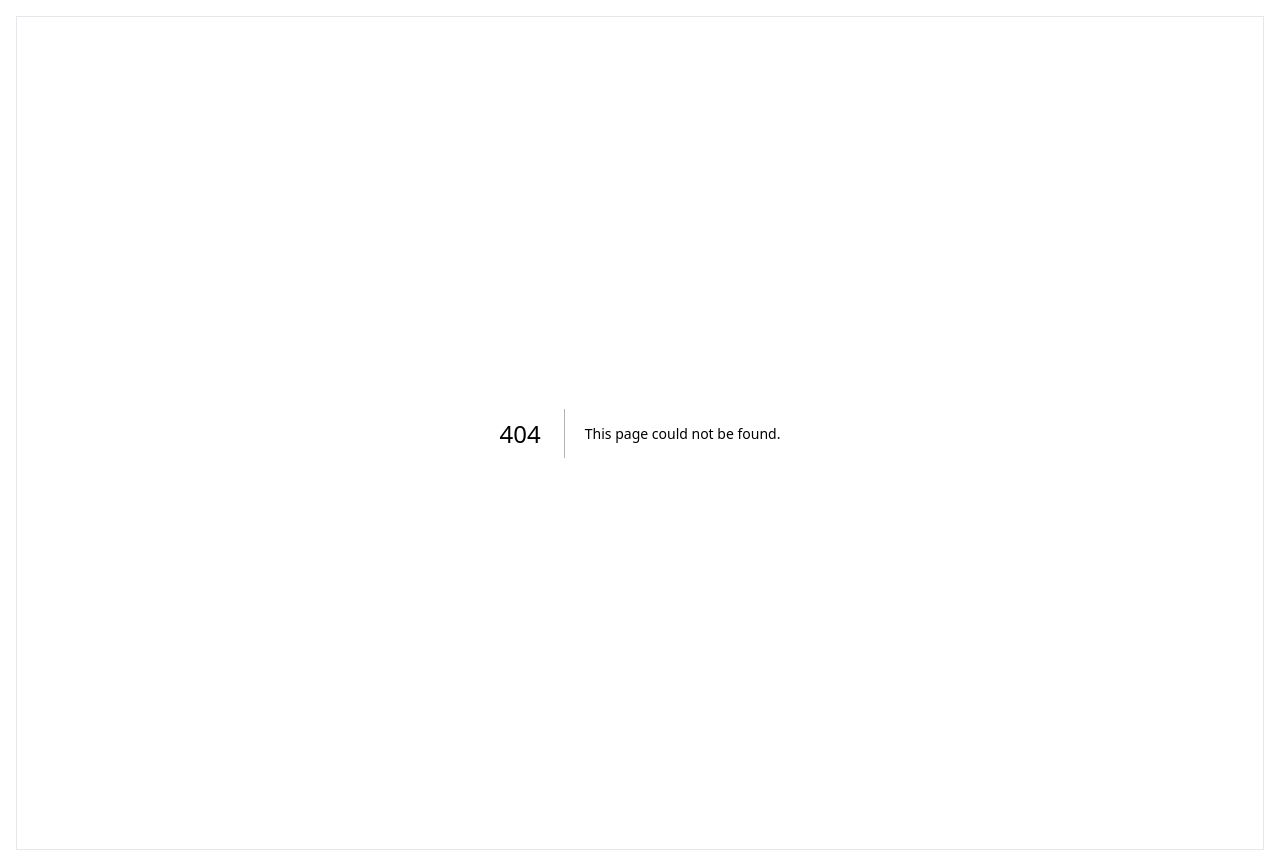
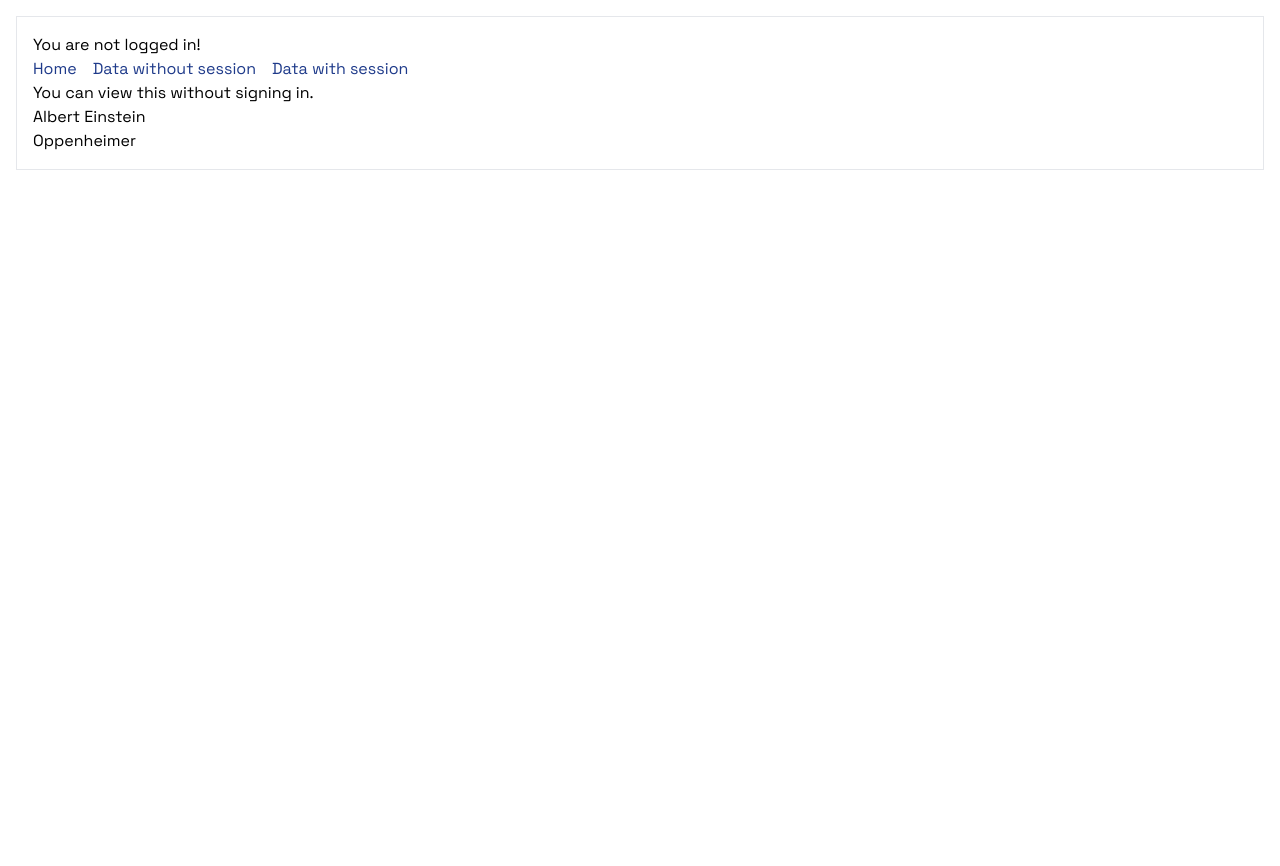
Before and after one commit to iambstha/next-auth-implementation, a Next.js app: page /data-without-session in a window 1280 px wide. Before the commit this address had no page. After the commit the page ends 800 px from the top, so only its background shows below. Built offline with nearby package versions, Linux system fonts and the light colour scheme; no server answers.

Commit message:
data with session

```diff
--- a/app/api/data/route.js
+++ b/app/api/data/route.js
@@ -3,8 +3,8 @@ import { NextResponse } from 'next/server'
 export async function GET(req, res) {
     console.log('Hello')
     const lists = [
-        {id: 1, name: 'John Doe'},
-        {id: 2, name: 'Helen Keller'},
+        {id: 1, name: 'Albert Einstein'},
+        {id: 2, name: 'Oppenheimer'},
     ]
   return NextResponse.json({ lists })
 }
--- /dev/null
+++ b/app/data-with-session/page.js
@@ -0,0 +1,38 @@
+'use client'
+import { useState, useEffect } from "react"
+import { useSession } from "next-auth/react"
+
+export default function Home() {
+  const [data, setData] = useState([])
+  const {data: session } = useSession()
+  useEffect(() => {
+    const fetchData = async () => {
+      try {
+        const response = await fetch('/api/data');
+      const data = await response.json();
+      setData(data);
+      } catch (error) {
+        console.log(error)
+      }
+    }
+    fetchData()
+  }, [])
+
+  console.log(data)
+  if(!session){
+    return <span>Please sign in to view this data.</span>
+  }
+  else{
+
+    return <span>You can see this section, because you are signed in.</span>
+  }
+
+}
+
+// export async function getServerSideProps(context) {
+//   return {
+//     props: {
+//       session: await getServerSession(context.req, context.res, authOptions),
+//     },
+//   }
+// }
--- /dev/null
+++ b/app/data-without-session/page.js
@@ -0,0 +1,39 @@
+'use client'
+import { useState, useEffect } from "react"
+
+export default function Home() {
+  const [data, setData] = useState([])
+  useEffect(() => {
+    const fetchData = async () => {
+      try {
+        const response = await fetch('/api/data');
+      const data = await response.json();
+      setData(data);
+      } catch (error) {
+        console.log(error)
+      }
+    }
+    fetchData()
+  }, [])
+
+  console.log(data)
+
+  return (
+    <div>
+      <div>
+        <span>You can view this without signing in.</span>
+        <ul>
+        {data?.lists?.map(d => <li>{d.name}</li> )}
+        </ul>
+      </div>
+    </div>
+  )
+}
+
+// export async function getServerSideProps(context) {
+//   return {
+//     props: {
+//       session: await getServerSession(context.req, context.res, authOptions),
+//     },
+//   }
+// }
--- a/app/layout.js
+++ b/app/layout.js
@@ -1,6 +1,8 @@
+import Nav from '@/components/Nav'
 import './globals.css'
 import Provider from '@/components/Provider'
 import { Space_Grotesk } from 'next/font/google'
+import HeadProfile from '@/components/HeadProfile'
 const font = Space_Grotesk({ subsets: ['latin'], weight : ['400'] })
 
 export const metadata = {
@@ -14,6 +16,8 @@ const Root = ({ children }) => {
             <body className={font.className}>
                 <Provider>
                     <div className=' p-4 m-4 border '>
+                      <HeadProfile />
+                      <Nav />
                       {children}
                     </div>
                 </Provider>
--- a/app/page.js
+++ b/app/page.js
@@ -6,7 +6,6 @@ import { getProviders } from "next-auth/react"
 
 export default function Home() {
   const { data: session, status } = useSession()
-  const [data, setData] = useState([])
   const loading = status === "loading"
   const [providers, setProviders] = useState(null)
   useEffect(() => {
@@ -14,24 +13,12 @@ export default function Home() {
       const response = await getProviders()
       setProviders(response)
     }
-    const fetchData = async () => {
-      try {
-        const response = await fetch('/api/data');
-      const data = await response.json();
-      setData(data);
-      } catch (error) {
-        console.log(error)
-      }
-    }
-    fetchData()
     setUpProviders()
   }, [])
 
-  console.log(data)
-
   return (
-    <header>
-      <div>
+    <div>
+      <div className=" py-4 ">
         <p>
           {!session && providers &&
             Object.values(providers).map((provider) => {
@@ -45,9 +32,6 @@ export default function Home() {
             })}
           {session?.user && (
             <>
-              <span className=" mr-4 ">
-                <small>Signed in as</small> <strong>{session.user.email ?? session.user.name}</strong>
-              </span>
               <a className='outline_btn border border-orange-300 bg-orange-300 p-1 px-4 hover:shadow rounded-lg opacity-80 hover:opacity-90' href={`/api/auth/signout`}
                   onClick={(e) => {
                   e.preventDefault()
@@ -60,13 +44,7 @@ export default function Home() {
           )}
         </p>
       </div>
-      <div className=" p-2 ">
-        <h3 className=" font-semibold underline underline-offset-2 ">Available free data</h3>
-       <ul>
-       {data?.lists.map(d => <li>{d.name}</li>)}
-       </ul>
-      </div>
-    </header>
+    </div>
   )
 }
 
--- /dev/null
+++ b/components/HeadProfile.js
@@ -0,0 +1,20 @@
+'use client'
+import { useSession } from 'next-auth/react'
+import React from 'react'
+
+const HeadProfile = () => {
+    const { data: session } = useSession()
+    if (!session) {
+        return <span>You are not logged in!</span>
+    }
+    else {
+        return (
+            <div>
+                {session && <><span>Signed in as {session && session?.user.name}</span></>}
+            </div>
+        )
+    }
+
+}
+
+export default HeadProfile
--- /dev/null
+++ b/components/Nav.js
@@ -0,0 +1,16 @@
+import Link from 'next/link'
+import React from 'react'
+
+const Nav = () => {
+  return (
+    <div>
+        <ul className=' flex gap-4 text-blue-900'>
+            <li className=' hover:underline '><Link href='/'>Home</Link></li>
+            <li className=' hover:underline '><Link href='/data-without-session'>Data without session</Link></li>
+            <li className=' hover:underline '><Link href='/data-with-session'>Data with session</Link></li>
+        </ul>
+    </div>
+  )
+}
+
+export default Nav
```
